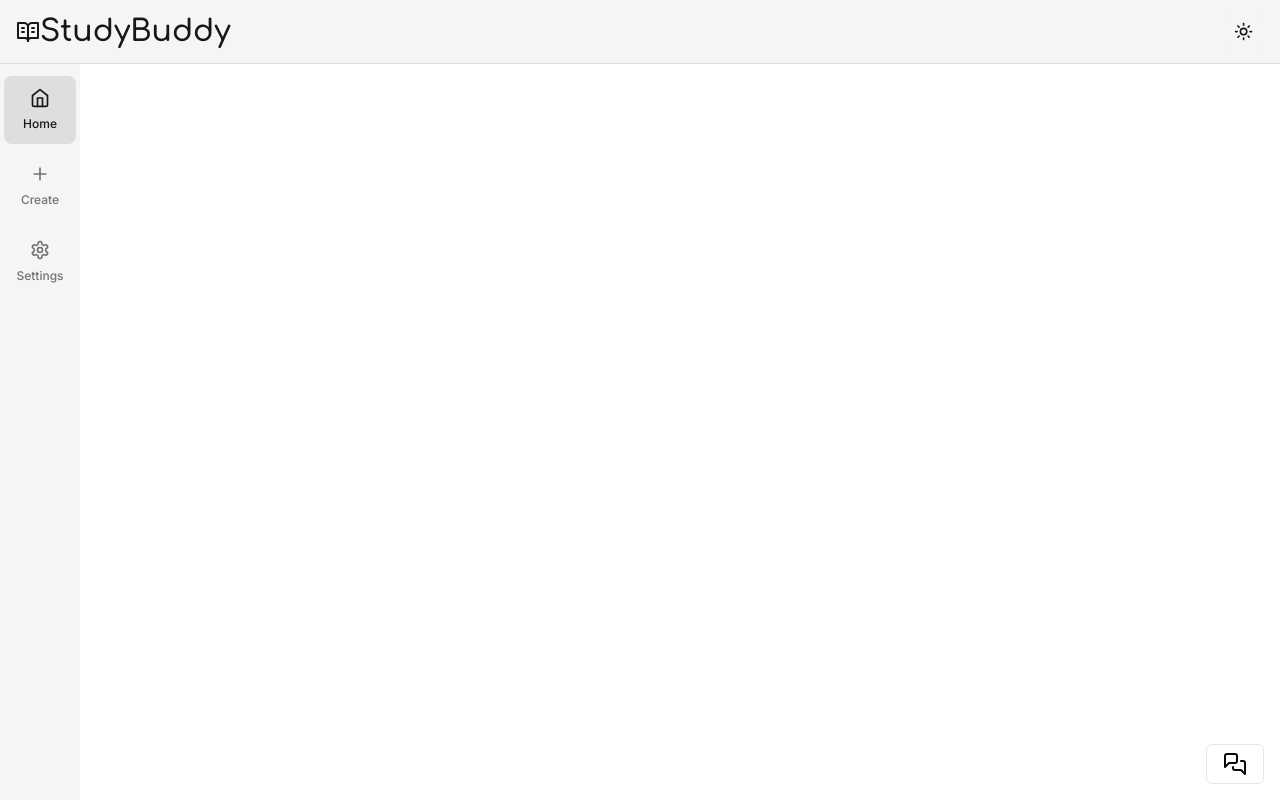
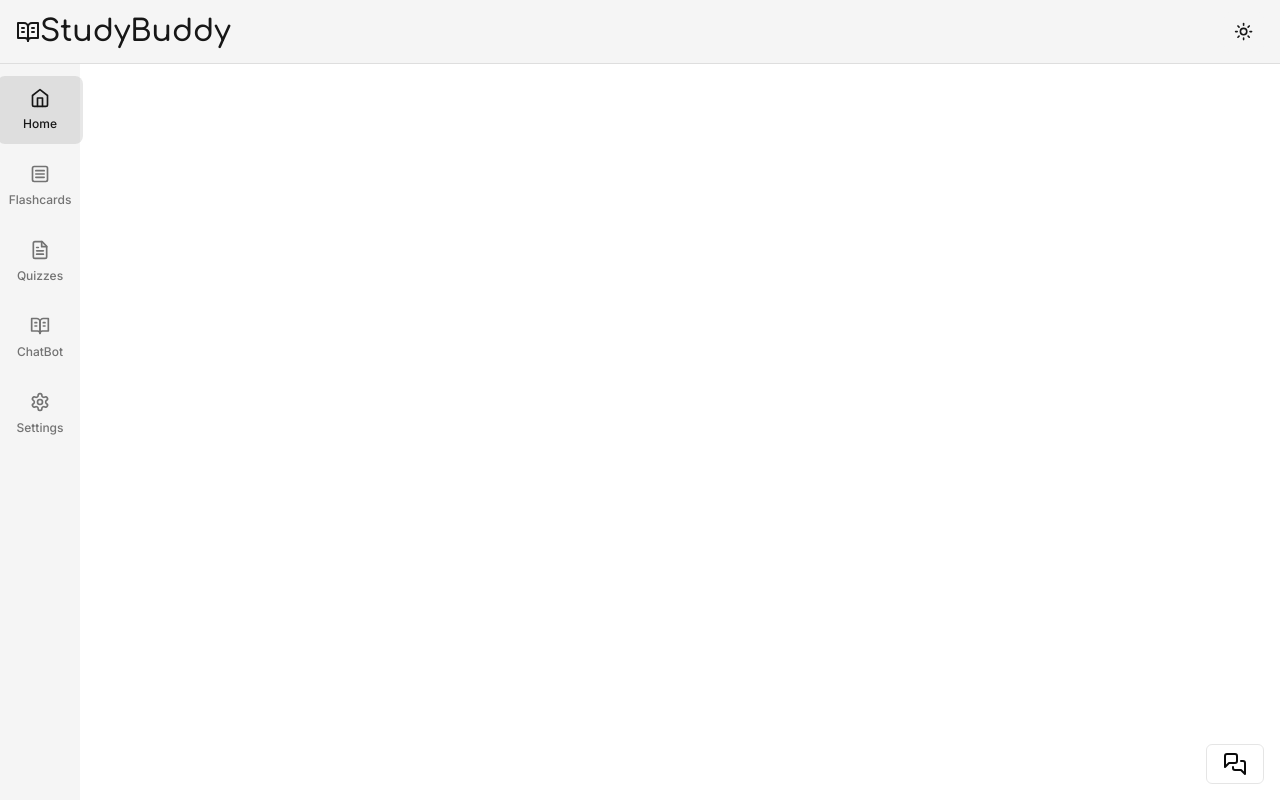
Before and after one commit to JacobJungg/StudyBuddy, a Next.js app: page / in a window 1280 px wide. Built offline with nearby package versions, Linux system fonts and the light colour scheme.

Commit message:
Added new links to pages for future additions

```diff
--- a/components/sidebar.tsx
+++ b/components/sidebar.tsx
@@ -1,6 +1,6 @@
 "use client";
 
-import { Home, Plus, Settings } from "lucide-react";
+import { Home, FileText, MenuSquare, Settings, BookOpenText } from "lucide-react";
 import { usePathname, useRouter } from "next/navigation";
 
 import { cn } from "@/lib/utils";
@@ -22,9 +22,19 @@ export const Sidebar = () => {
           label: "Home",
         },
         {
-          icon: Plus,
-          href: '/flashcard/new',
-          label: "Create",
+          icon: MenuSquare  ,
+          href: '/flashcard',
+          label: "Flashcards",
+        },
+        {
+          icon: FileText ,
+          href: '/quiz',
+          label: "Quizzes",
+        },
+        {
+          icon: BookOpenText,
+          href: '/chat',
+          label: "ChatBot",
         },
         {
           icon: Settings,
```
